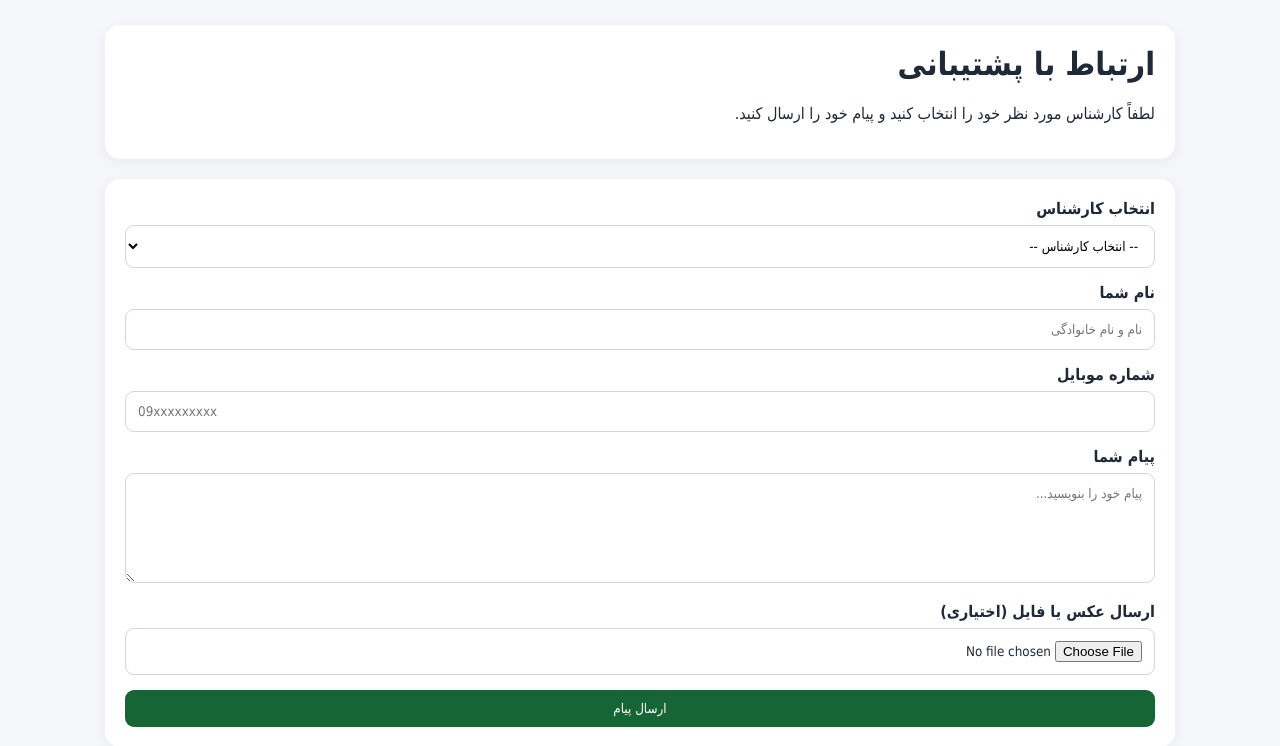
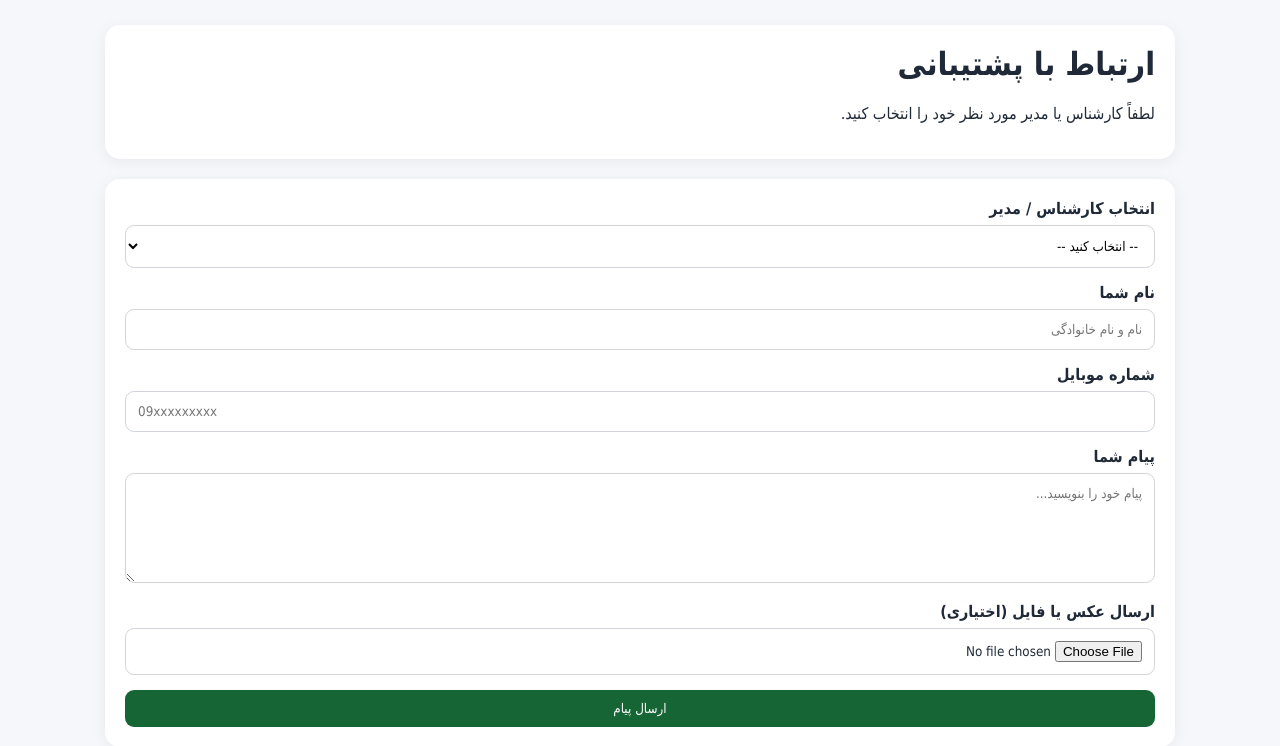
Before and after one commit to amhmdy307-stack/online-novin, a Flask app: page /support in a window 1280 px wide. Shown: the top 746 px of the page. Run offline with Flask 3, Linux system fonts and the light colour scheme; data comes from the database, SQL or seed files in the repository.

Commit message:
Update support.html

```diff
--- a/templates/support.html
+++ b/templates/support.html
@@ -1,40 +1,31 @@
 {% extends "base.html" %}
-
 {% block title %}ارتباط با پشتیبانی{% endblock %}
-
 {% block content %}
-
 <div class="card">
     <h1>ارتباط با پشتیبانی</h1>
-    <p>لطفاً کارشناس مورد نظر خود را انتخاب کنید و پیام خود را ارسال کنید.</p>
+    <p>لطفاً کارشناس یا مدیر مورد نظر خود را انتخاب کنید.</p>
 </div>
-
 <div class="card">
     <form method="POST" enctype="multipart/form-data">
-        <label>انتخاب کارشناس</label>
+        <label>انتخاب کارشناس / مدیر</label>
         <select name="expert_id">
-            <option value="">-- انتخاب کارشناس --</option>
+            <option value="">-- انتخاب کنید --</option>
             {% for expert in experts %}
-                <option value="{{ expert['id'] }}">{{ expert["username"] }}</option>
+            <option value="{{ expert['id'] }}">
+                {{ expert["username"] }}{% if expert["role"]=="admin" %} (مدیر اصلی){% endif %}
+            </option>
             {% endfor %}
         </select>
-
         <label>نام شما</label>
         <input type="text" name="name" required placeholder="نام و نام خانوادگی">
-
         <label>شماره موبایل</label>
         <input type="tel" name="phone" required placeholder="09xxxxxxxxx">
-
         <label>پیام شما</label>
         <textarea name="message" required placeholder="پیام خود را بنویسید..."></textarea>
-
         <label>ارسال عکس یا فایل (اختیاری)</label>
         <input type="file" name="file" accept=".jpg,.jpeg,.png,.webp,.pdf">
-
         <button type="submit" class="btn" style="width:100%;">ارسال پیام</button>
     </form>
 </div>
-
 <a href="{{ url_for('home') }}" class="btn btn-secondary">بازگشت به صفحه اصلی</a>
-
 {% endblock %}
```
